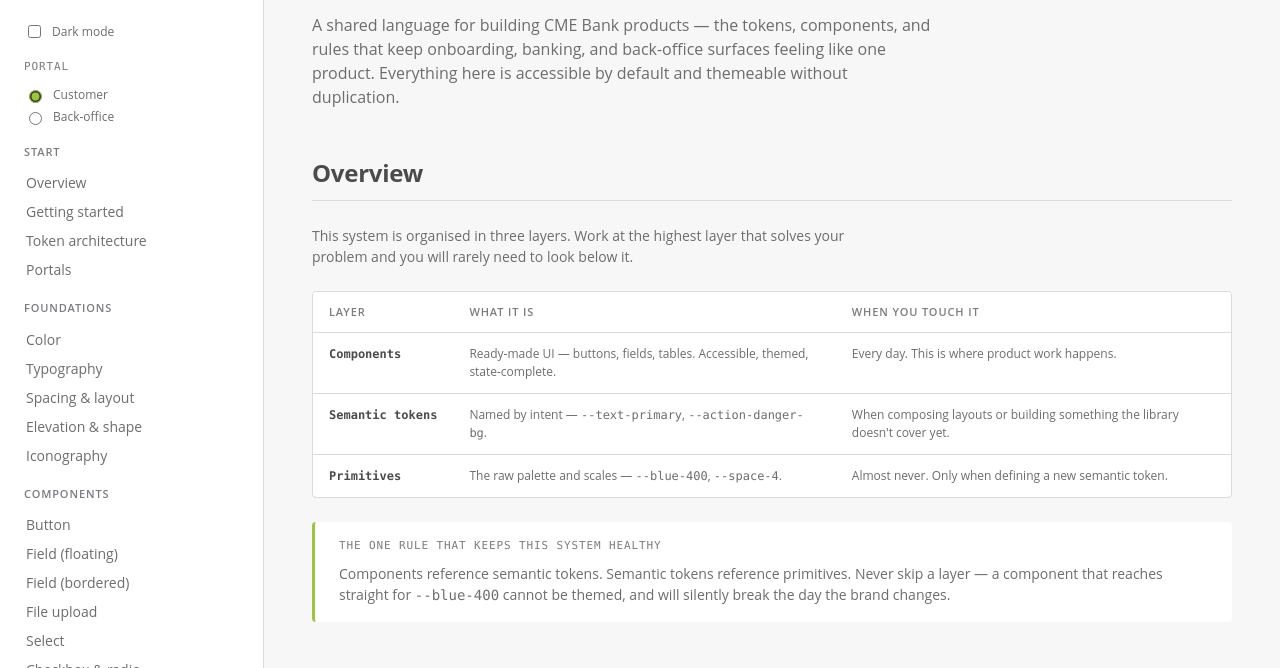
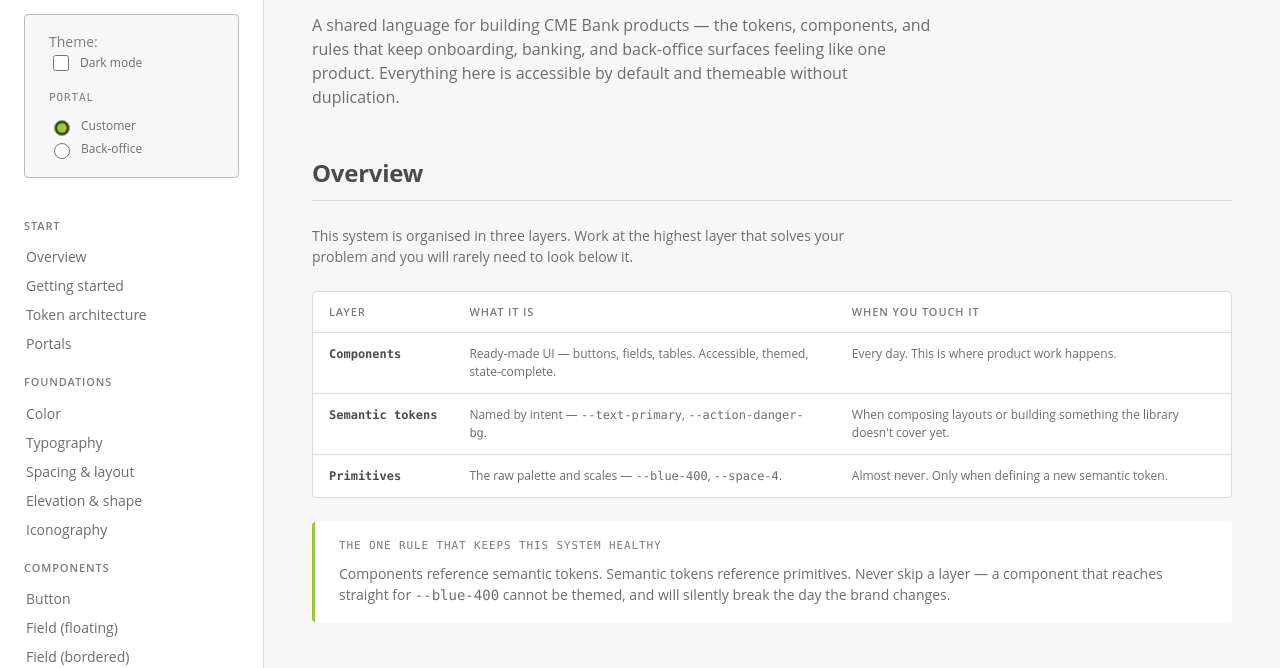
Before and after one commit to rskumar-codes/cme-bank-design-system, a plain HTML site: page index.html in a window 1280 px wide. Shown: the part 132-800 px from the top of the page. Drawn offline with Linux system fonts and the light colour scheme.

Commit message:
Sidebar Changes

```diff
--- a/index.html
+++ b/index.html
@@ -36,15 +36,22 @@
       <span class="brand__ver">v1.0.0</span>
     </div>
 
+    <div class="sidebar__controls">
+      <div class="sidebar__wrapper">
+        <div class="theme-switch">
+          <label style="color: var(--text-tertiary);">Theme:</label>
           <label class="theme-toggle">
             <input type="checkbox" id="themeSwitch" style="accent-color:var(--selection-bg)">
             Dark mode
           </label>
+        </div>
 
         <div class="portal-switch">
           <div class="portal-switch__label">Portal</div>
           <label><input type="radio" name="portal" value="customer" checked> Customer</label>
           <label><input type="radio" name="portal" value="backoffice"> Back-office</label>
+        </div>
+      </div>
     </div>
 
     <div style="height:var(--space-4)"></div>
--- a/site.css
+++ b/site.css
@@ -37,6 +37,32 @@
   padding: var(--space-5) 0;
   position: sticky; top: 0; height: 100vh; overflow-y: auto;
 }
+.sidebar__controls {
+  margin: var(--space-5);
+
+  input[type='checkbox'], input[type='radio'] {
+    width: var(--size-16);
+    height: var(--size-16);
+  }
+
+  & .sidebar__wrapper {
+    display: flex;
+    flex-direction: column;
+    align-items: flex-start;
+    justify-content: space-between;
+    padding: 0 var(--space-5) var(--space-4);
+    background-color: var(--neutral-50);
+    border: 1px var(--neutral-300) solid;
+    border-radius: var(--radius-md);
+  }
+}
+.theme-switch {
+  display: flex;
+  flex-direction: column;
+  align-items: flex-start;
+  margin: var(--space-4) 0 0;
+}
+
 @media (max-width: 900px) { .sidebar { position: static; height: auto; } }
 
 .brand { padding: 0 var(--space-5) var(--space-5); border-bottom: var(--border-width-thin) solid var(--border-subtle); margin-bottom: var(--space-4); }
@@ -57,15 +83,22 @@
 .nav-group__title {
   font-size: var(--size-11); font-weight: var(--weight-semibold);
   letter-spacing: var(--track-loose); text-transform: uppercase;
-  color: var(--text-tertiary); padding: 0 var(--space-5) var(--space-2);
+  color: var(--text-tertiary);
+  padding: 0 var(--space-5) var(--space-2);
 }
 .nav-group ul { list-style: none; margin: 0; padding: 0; }
 .nav-group a {
   display: block; padding: var(--space-1) var(--space-5);
-  color: var(--text-secondary); text-decoration: none; font-size: var(--size-14);
+  color: var(--text-secondary);
+  /* color: var(--blue-400);  */
+  text-decoration: none;
+  font-size: var(--size-14);
   border-left: 2px solid transparent;
 }
-.nav-group a:hover { color: var(--text-primary); background: var(--surface-sunken); }
+.nav-group a:hover {
+  color: var(--text-primary);
+  /* color: var(--blue-700);  */
+  background: var(--surface-sunken); }
 .nav-group a:focus-visible { outline: var(--border-width-focus) solid var(--border-focus); outline-offset: -2px; }
 
 /* ── Main column ────────────────────────────────────────────────── */
@@ -207,8 +240,9 @@
 
 /* ── Theme toggle ───────────────────────────────────────────────── */
 .theme-toggle {
-  display: inline-flex; align-items: center; gap: var(--space-2);
-  margin: var(--space-4) var(--space-5) 0;
+  display: inline-flex;
+  align-items: center;
+  gap: var(--space-2);
   font-size: var(--size-12); color: var(--text-secondary);
 }
 
@@ -221,7 +255,9 @@
 @media (prefers-reduced-motion: reduce) { * { transition: none !important; animation: none !important; } }
 
 /* ── Portal switcher + comparison ────────────────────────────────── */
-.portal-switch { margin: var(--space-4) var(--space-5) 0; font-size: var(--size-12); }
+.portal-switch {
+  margin: var(--space-4) 0 0;
+  font-size: var(--size-12); }
 .portal-switch__label {
   font-family: var(--font-mono); font-size: var(--size-11);
   letter-spacing: var(--track-loose); text-transform: uppercase;
--- a/tokens.css
+++ b/tokens.css
@@ -504,7 +504,7 @@
 
 /* Portal brand in dark mode — OS preference */
 @media (prefers-color-scheme: dark) {
-  :root:not([data-theme="light"]) [data-portal="customer"],
+  /* :root:not([data-theme="light"]) [data-portal="customer"], */
   :root:not([data-theme="light"])[data-portal="customer"] {
     --action-primary-bg:          var(--green-400);  /* 6.39:1 */
     --action-primary-bg-hover:    var(--green-300);  /* 6.89:1 */
@@ -518,7 +518,7 @@
     --text-link:    var(--green-300);  /* 9.43:1 */
     --border-focus: var(--green-400);  /* 10.78:1 */
   }
-  :root:not([data-theme="light"]) [data-portal="backoffice"],
+  /* :root:not([data-theme="light"]) [data-portal="backoffice"], */
   :root:not([data-theme="light"])[data-portal="backoffice"] {
     --action-primary-bg-disabled: var(--neutral-800);
     --action-primary-fg-disabled: var(--neutral-600);
@@ -529,7 +529,7 @@
 }
 
 /* Portal brand in dark mode — explicit choice, must win over the media query */
-:root[data-theme="dark"] [data-portal="customer"],
+/* :root[data-theme="dark"] [data-portal="customer"], */
 :root[data-theme="dark"][data-portal="customer"] {
   --action-primary-bg:          var(--green-400);
   --action-primary-bg-hover:    var(--green-300);
@@ -543,7 +543,7 @@
   --text-link:    var(--green-300);
   --border-focus: var(--green-400);
 }
-:root[data-theme="dark"] [data-portal="backoffice"],
+/* :root[data-theme="dark"] [data-portal="backoffice"], */
 :root[data-theme="dark"][data-portal="backoffice"] {
   --action-primary-bg-disabled: var(--neutral-800);
   --action-primary-fg-disabled: var(--neutral-600);
```
Lines whose indentation alone changed are shown as unchanged.
